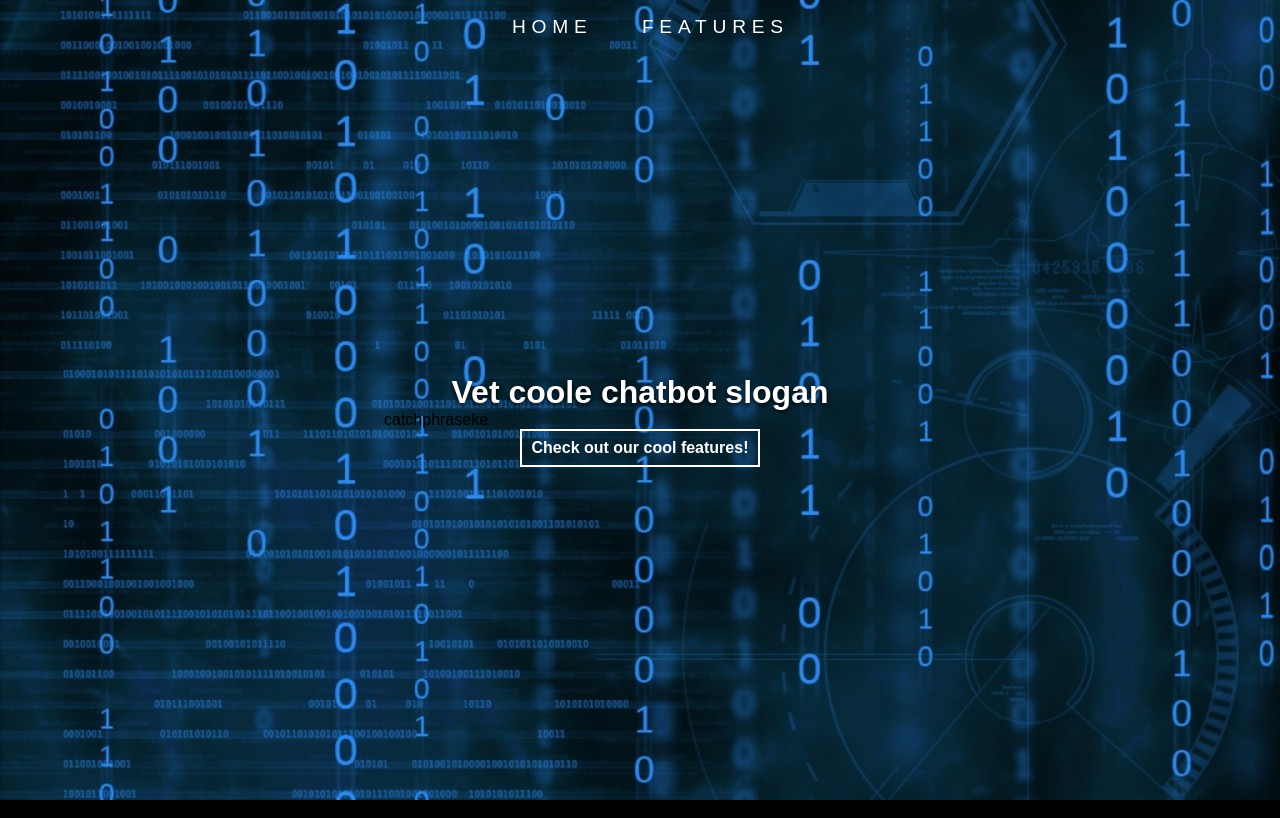
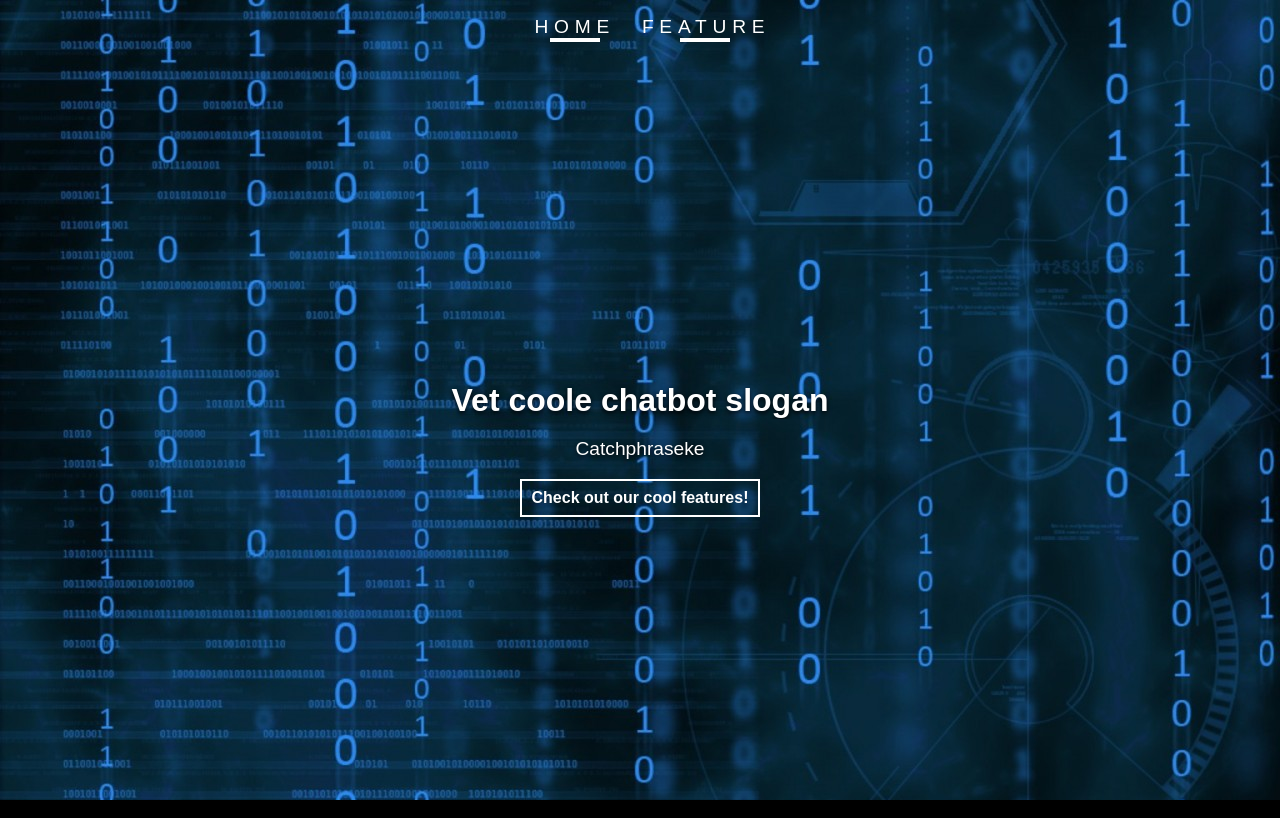
Before and after one commit to AnneliesB/git-website-groepswerk, a plain HTML site: page index.html in a window 1280 px wide. Drawn offline with Linux system fonts and the light colour scheme.

Commit message:
slogan fix

```diff
--- a/css/style.css
+++ b/css/style.css
@@ -3,6 +3,7 @@
     padding: 0;
     border: 0;
     font-family: Arial, Helvetica, sans-serif;
+    overflow-x: hidden;
 }
 header{
     background-image: url(../img/hero.jpg);
@@ -20,19 +21,36 @@ nav{
     padding: 1em;
 }
 nav a{
+    text-align: center;
+    width: 49%;
     display: inline-block;
-    width: 49%;
     color: #fff;
     font-size: 1.2em;
     text-decoration: none;
     text-transform: uppercase;
     letter-spacing: .3em;
 }
+nav a::after{
+    content: " ";
+    display: block;
+    width: 50px;
+    padding: 2px 0;
+    background: #fff;
+    margin: auto;
+}
 h1{
     color: #fff;
     text-shadow: 0 2px 5px #000;
     text-align: center;
     padding: 10em 0 0 0;
+}
+.slogan{
+    color: #fff;
+    text-align: center;
+    font-size: 1.2em;
+    text-shadow: 0 2px 5px #000;
+    text-transform: capitalize;
+    padding: 1em;
 }
 .cta{
     border: 2px solid #fff;
```
